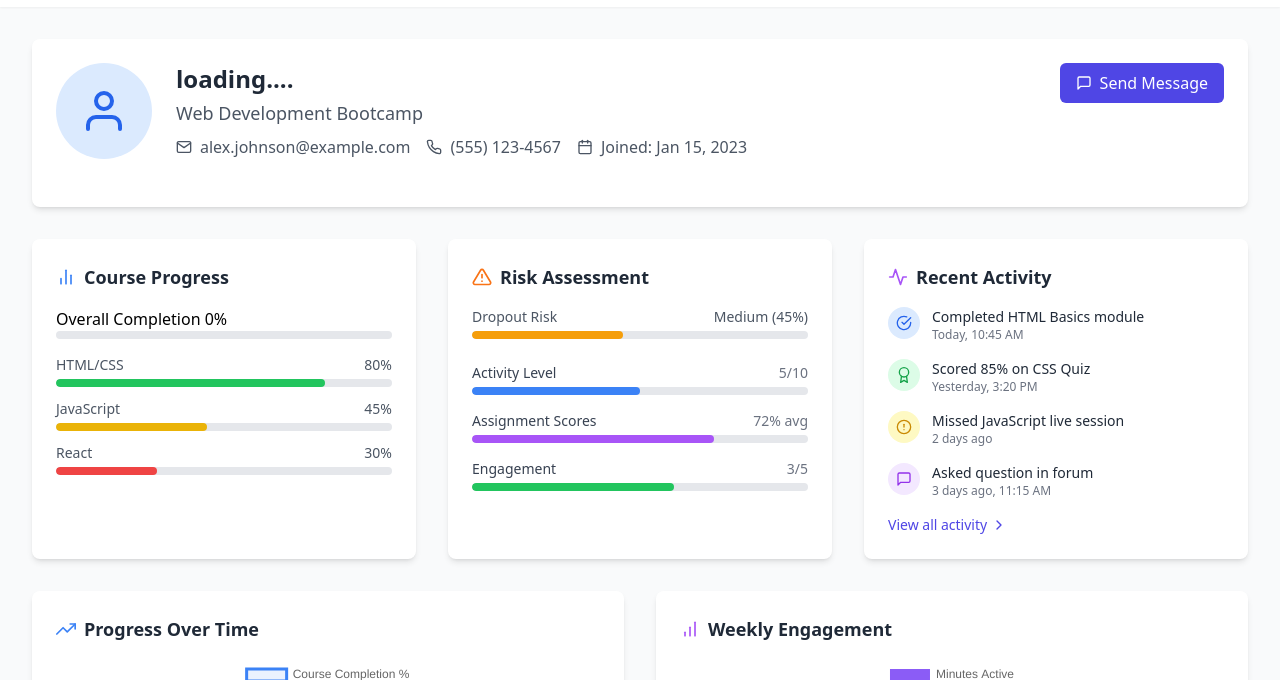
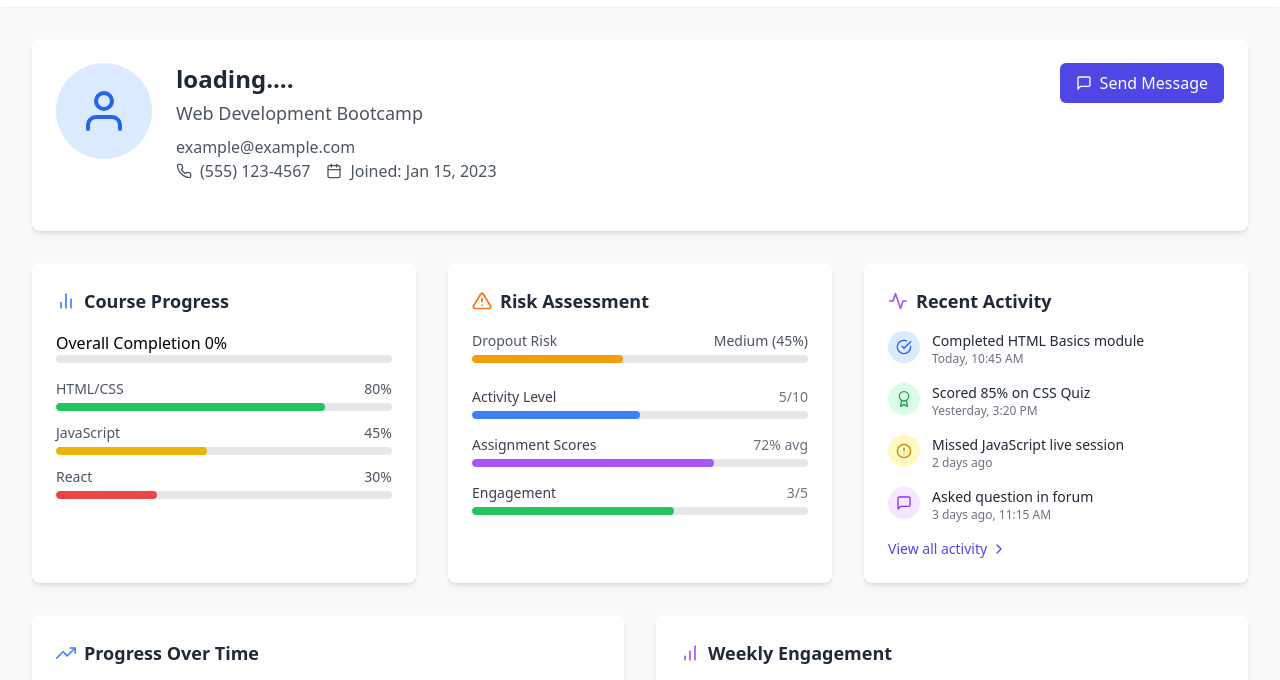
Before and after one commit to GellaNagaSaiKrishna/CodeEd, a plain HTML site: page mentee-details.html in a window 1280 px wide. Shown: the part 81-761 px from the top of the page. Drawn offline with nearby package versions, Linux system fonts and the light colour scheme.

Commit message:
Update mentee-details.html

```diff
--- a/mentee-details.html
+++ b/mentee-details.html
@@ -56,6 +56,7 @@
         const s = snap.data();
         document.querySelector("h2").textContent = s.name;
         document.querySelector("p.text-lg").textContent = s.course;
+        document.querySelector("mail").textContent = s.email;
         document.getElementById("overall-progress-text").textContent = s.completion_rate + "%";
         document.getElementById("overall-progress-bar").style.width = s.completion_rate + "%";
 
@@ -107,11 +108,8 @@
                         <div class="flex-1">
                             <h2 class="text-2xl font-bold text-gray-800 mb-1">loading....</h2>
                             <p class="text-lg text-gray-600 mb-2">Web Development Bootcamp</p>
+                            <mail class="lex items-center text-gray-600">example@example.com</mail>
                             <div class="flex flex-wrap gap-4">
-                                <div class="flex items-center text-gray-600">
-                                    <i data-feather="mail" class="w-4 h-4 mr-2"></i>
-                                    <span>alex.johnson@example.com</span>
-                                </div>
                                 <div class="flex items-center text-gray-600">
                                     <i data-feather="phone" class="w-4 h-4 mr-2"></i>
                                     <span>(555) 123-4567</span>
```
